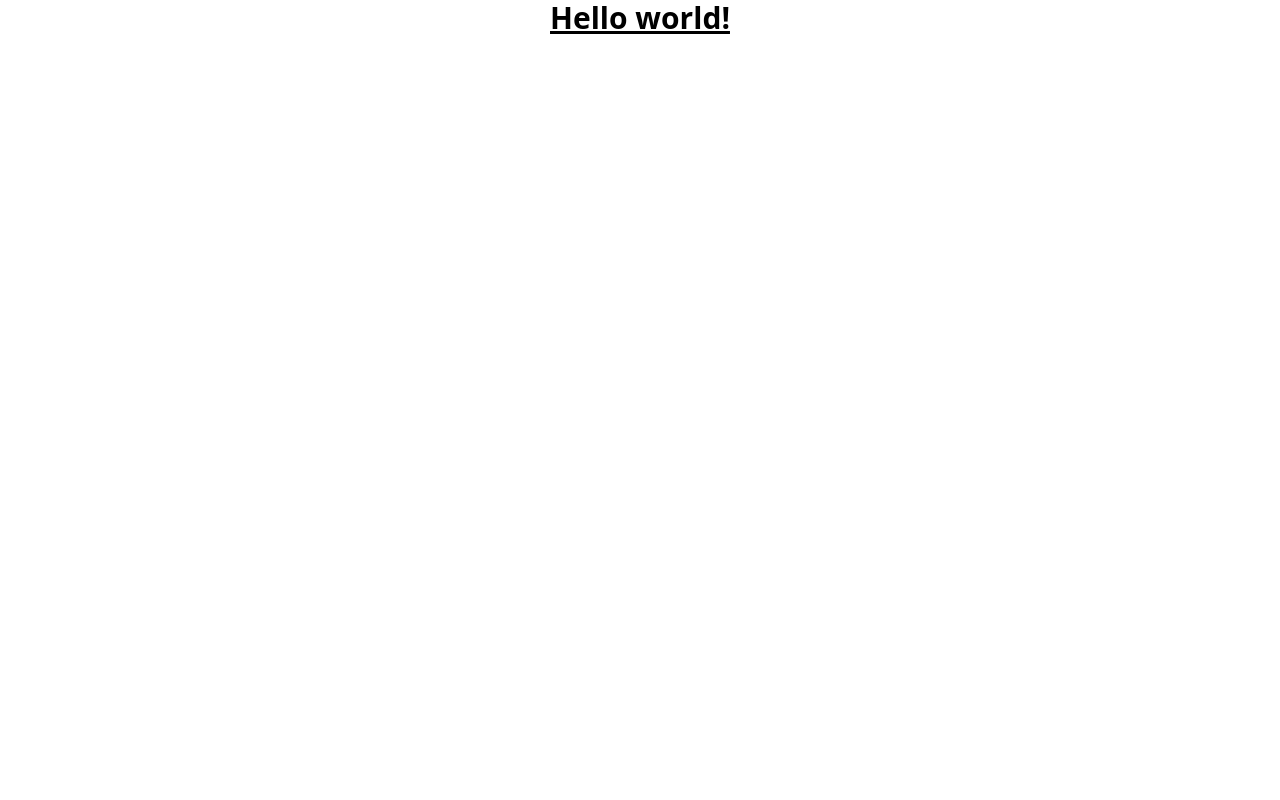
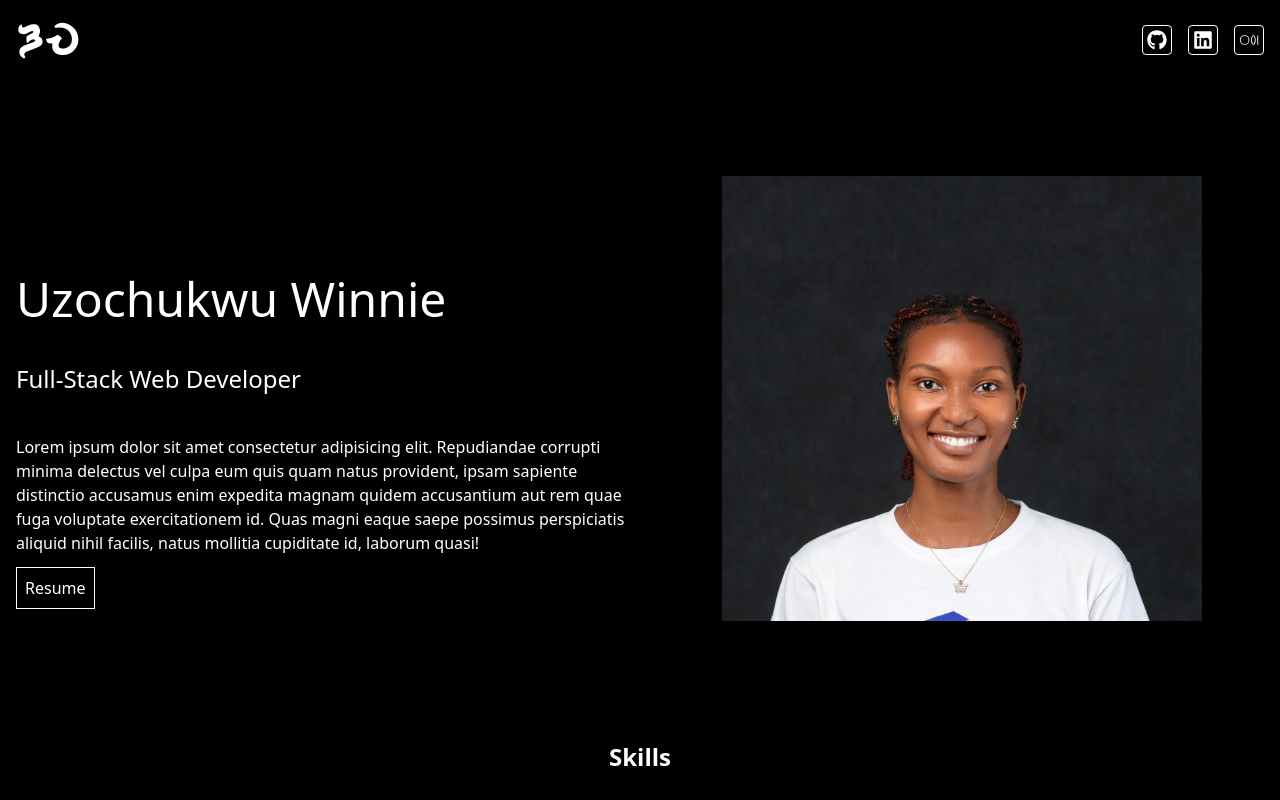
Before and after one commit to Wineshuga/portfolio2, a React (Vite) app: page / in a window 1280 px wide. Shown: the top 800 px of the page. Built offline with nearby package versions, Linux system fonts and the light colour scheme.

Commit message:
Add all section to app root

```diff
--- a/src/App.tsx
+++ b/src/App.tsx
@@ -1,7 +1,15 @@
+import Hero from "./components/Hero";
+import Navbar from "./components/Navbar";
+import Skills from "./components/Skills";
+
 function App() {
   return (
     <>
-      <h1 className="text-3xl font-bold underline text-center">Hello world!</h1>
+      <Navbar />
+      <main className="bg-black p-4">
+        <Hero />
+        <Skills />
+      </main>
     </>
   );
 }
```
